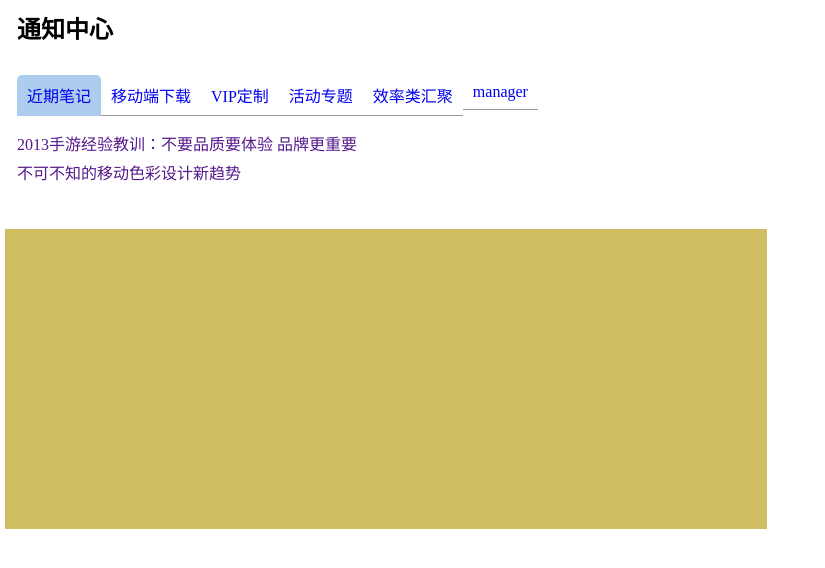
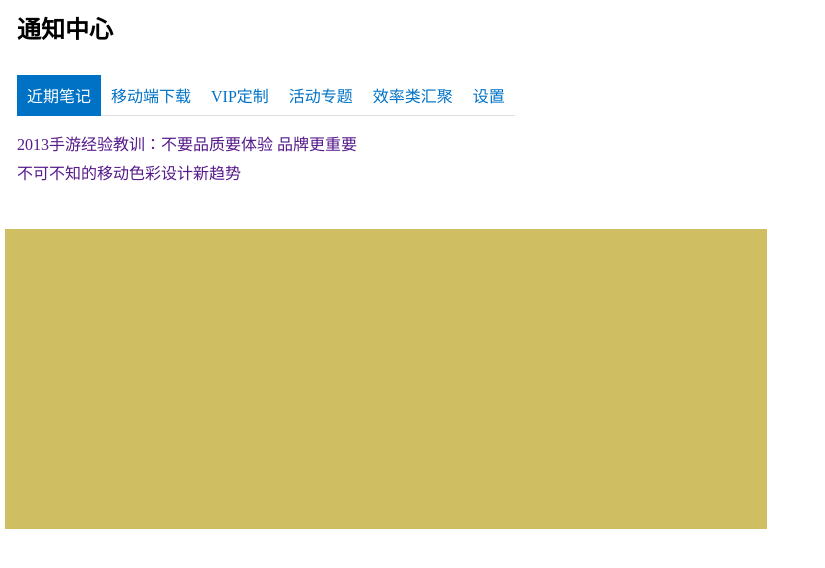
Before and after one commit to wiz-Cll/WizClientHomepage, a plain HTML site: page index.html in a window 1280 px wide. Shown: the whole page, without its empty margins (0-825 px from the left). Drawn offline with Linux system fonts and the light colour scheme.

Commit message:
页面首次载入后的配置和保存

```diff
--- a/asset/layout/lib.css
+++ b/asset/layout/lib.css
@@ -55,18 +55,25 @@ header, footer{
 	float: left;
 	margin: 0;
 	padding: 0;
-	border-bottom:1px solid #999 ;
+	border-bottom:1px solid #ddd ;
+	/*color: #0072c6;*/
 	/*background: #f5f5f5;*/
+}
+.tab-item a{
+	color: #0072c6;
 }
 .tab-item.disabled{
 	display: none;
 }
-li.active{
-	background: #accded;
-	/*border: 1px solid #ccc;*/
-	border-bottom: 1px solid #accded;
-	border-radius: 5px 5px 0 0;
+.tab-item.active{
+	background: #0072c6;
+	border-bottom: 1px solid #0072c6;
+	/*border-radius: 2px 2px 0 0;*/
 }
+.tab-item.active a{
+	color: #fff;
+}
+
 
 .tab-item a{
 	display: inline-block;
@@ -128,7 +135,8 @@ a{
 .btn{
 	display: inline-block;
 	padding: 5px 8px;
+	color: #fff;
 	cursor: pointer;
-	background: #accded;
+	background: #0072c6;
 	box-shadow: 0 1px 3px rgb(0,0,0,0.5);
 }
--- a/asset/script/wizhome.js
+++ b/asset/script/wizhome.js
@@ -68,6 +68,8 @@ function cookieAffect(){
 			}
 		}
 		else{
+			$manager.find('input').attr('checked', true);
+			saveSetting();
 			// 用户尚未配置 或 配置被清除
 		}
 
--- a/index.html
+++ b/index.html
@@ -33,7 +33,7 @@
 						<li class="tab-item"><a href="#vip">VIP定制</a></li>
 						<li class="tab-item"><a href="#activity">活动专题</a></li>
 						<li class="tab-item"><a href="#effective">效率类汇聚</a></li>
-						<li class="tab-item"><a href="#manager">manager</a></li>
+						<li class="tab-item"><a href="#manager">设置</a></li>
 					</ul>
 					<br clear="both">
 				</div>
```
